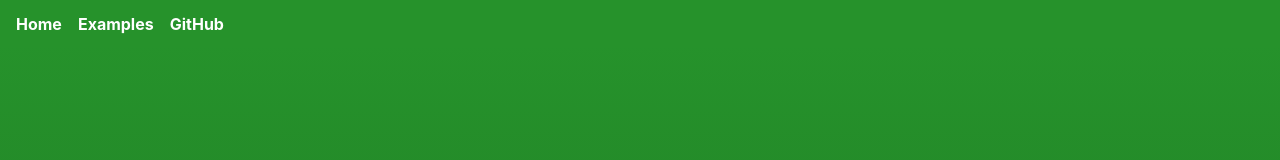
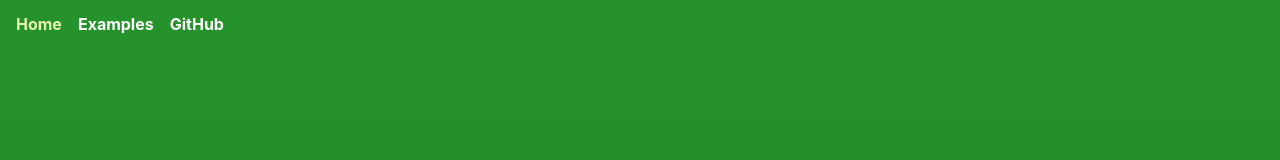
Before and after one commit to rowanhill/react-canvas-grid, a React (Create React App) app in the folder examples/: page / in a window 1280 px wide. Shown: the top 160 px of the page. Built offline with nearby package versions, Linux system fonts and the light colour scheme.

Commit message:
Highlight active nav link

```diff
--- a/examples/src/App.css
+++ b/examples/src/App.css
@@ -19,6 +19,9 @@ nav.top-nav {
 .top-nav .top-nav-item a {
     color: white;
 }
+.top-nav .top-nav-item a.active {
+    color: var(--secondary-colour);
+}
 .top-nav .top-nav-item a:hover {
     filter: drop-shadow(0 3px 3px rgba(0, 0, 0, 0.3));
 }
--- a/examples/src/App.tsx
+++ b/examples/src/App.tsx
@@ -9,7 +9,7 @@ const App = () => {
         <HashRouter>
             <div className="app-container">
                 <nav className="top-nav">
-                    <span className="top-nav-item"><NavLink to="/">Home</NavLink></span>
+                    <span className="top-nav-item"><NavLink exact to="/">Home</NavLink></span>
                     <span className="top-nav-item"><NavLink to="/examples">Examples</NavLink></span>
                     <span className="top-nav-item">
                         <a href="https://github.com/rowanhill/react-canvas-grid/">GitHub</a>
--- a/examples/src/index.css
+++ b/examples/src/index.css
@@ -2,6 +2,7 @@
   --primary-colour: hsl(123, 59%, 36%);
   --primary-colour-light: hsl(123, 59%, 47%);
   --primary-colour-dark: hsl(123, 59%, 25%);
+  --secondary-colour: hsl(73, 87%, 82%);
 }
 
 body {
```
